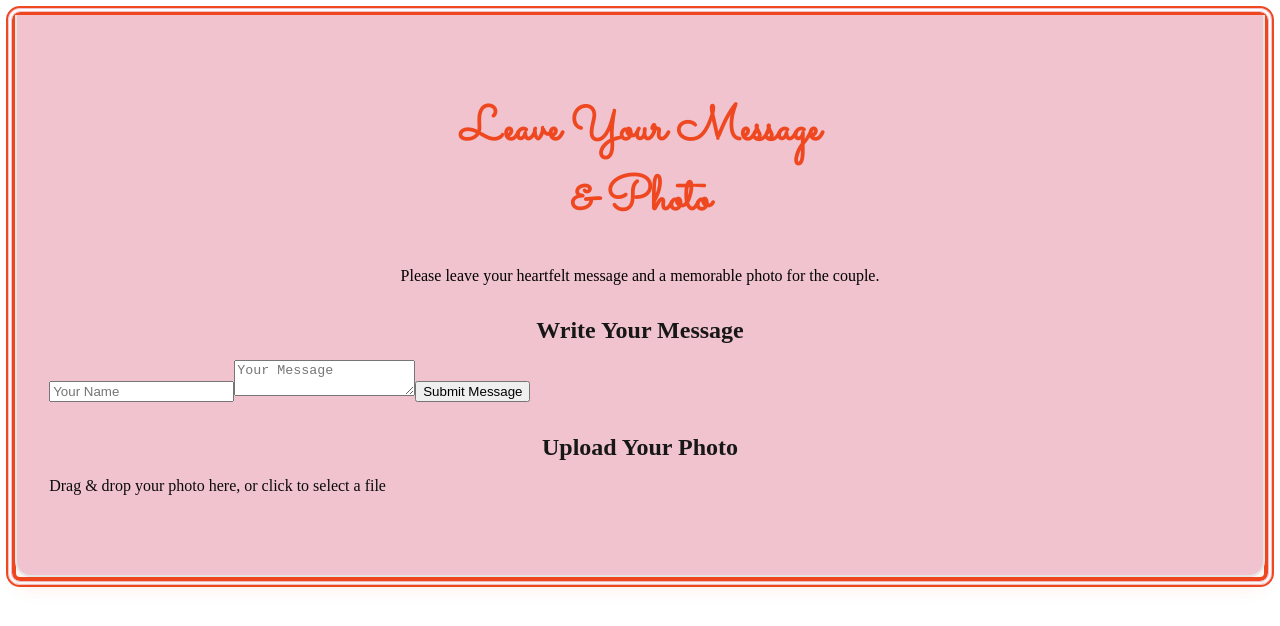
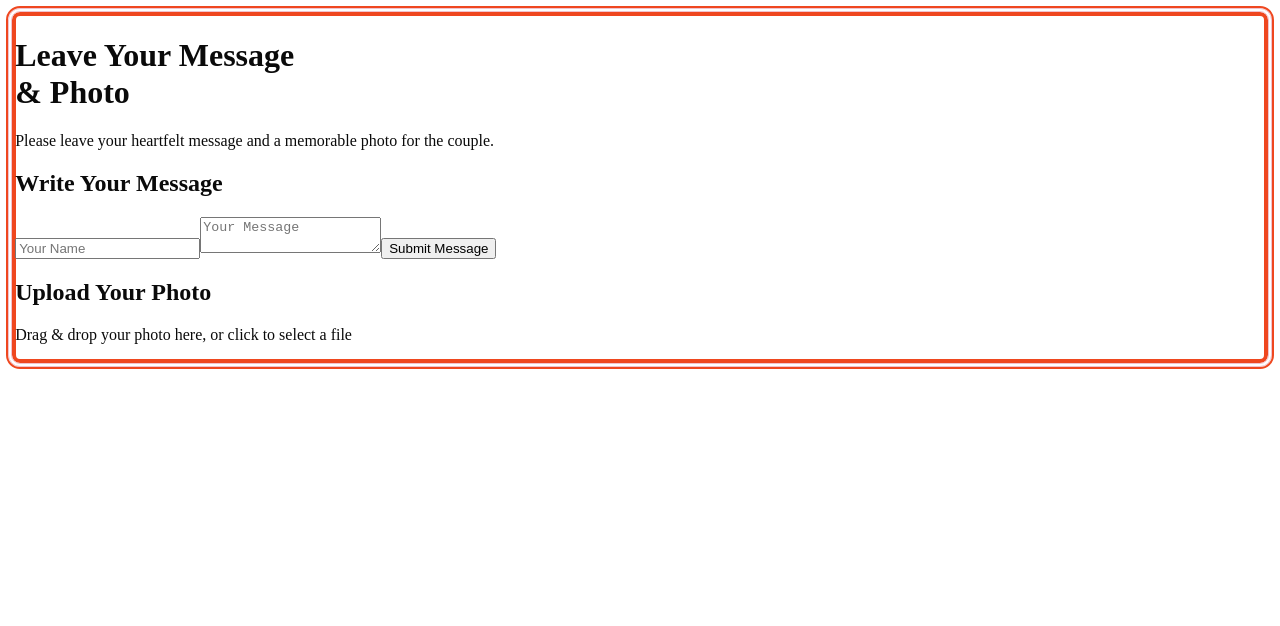
Before and after one commit to GinaHorch/becko-ava-wedding, a Next.js app: page /upload in a window 1280 px wide. Shown: the top 626 px of the page. Built offline with nearby package versions, Linux system fonts and the light colour scheme; a web font is replaced by a local one.

Commit message:
css changes

```diff
--- a/src/app/globals.css
+++ b/src/app/globals.css
@@ -199,61 +199,7 @@ body {
 
 /* Component-specific styles for Guestbook */
 
-.envelope {
-  max-width: 840px;
-  margin: 4rem auto;
-  position: relative;
-  perspective: 1000px;
-}
 
-.envelope-flap {
-  width: 100%;
-  height: 0;
-  padding-bottom: 50%;
-  background: red;
-  clip-path: polygon(50% 0%, 0% 100%, 100% 100%);
-  border-top-left-radius: 1rem;
-  border-top-right-radius: 1rem;
-  box-shadow: 0 8px 10px rgba(0, 0, 0, 0.05);
-}
-
-.guestbook-container {
-  background-color: #f0c3ce;
-  padding: 3rem 2rem;
-  border: 2px solid var(--border);
-  border-top: none; /* So the flap looks connected */
-  border-bottom-left-radius: 1rem;
-  border-bottom-right-radius: 1rem;
-  box-shadow: 0 10px 20px rgba(239, 71, 31, 0.1);
-  animation: fadeInUp 0.8s ease;
-}
-
-.guestbook-title {
-  font-family: 'Sacramento', cursive;
-  font-size: 3rem;
-  text-align: center;
-  color: #ef471f;
-  margin-bottom: 2rem;
-}
-
-.instructions {
-  text-align: center;
-  color: black;
-  margin-bottom: 2rem;
-}
-
-.message-form-section,
-.image-uploader-section {
-  margin-bottom: 2rem;
-}
-
-.message-form-section h2,
-.image-uploader-section h2 {
-  font-size: 1.5rem;
-  margin-bottom: 1rem;
-  color: var(--primary);
-  text-align: center;
-}
 
 /* (Optional) Fade-in animation */
 @keyframes fadeInUp {
```
